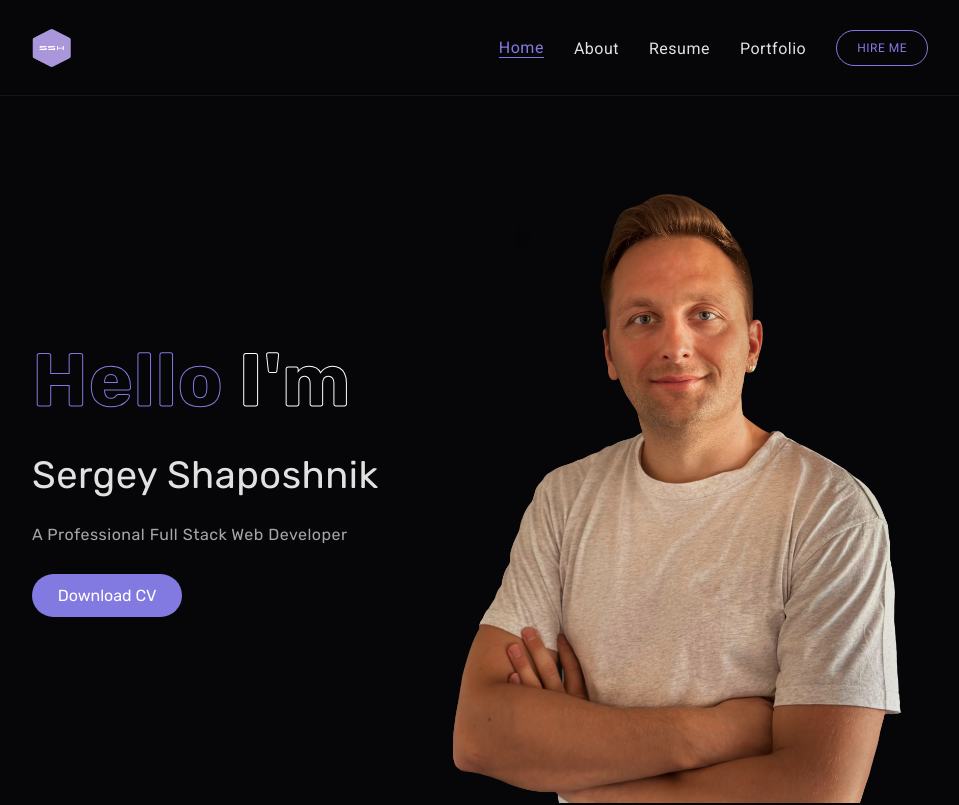
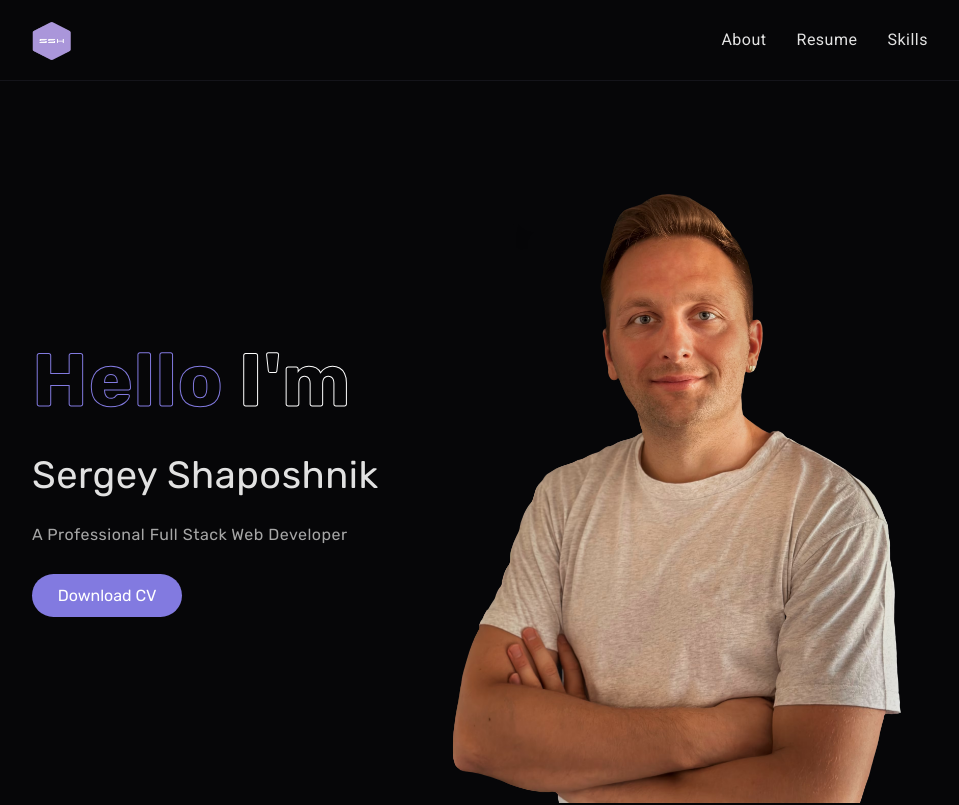
Before and after one commit to sergey-shapo/my-page, a React (Vite) app: page / in a window 1280 px wide. Shown: the top 805 px of the page, without its empty margins (160-1119 px from the left). Built offline with nearby package versions, Linux system fonts and the light colour scheme.

Commit message:
Add smoth HashLink navigation

```diff
--- a/package.json
+++ b/package.json
@@ -15,11 +15,13 @@
     "react": "^18.2.0",
     "react-dom": "^18.2.0",
     "react-router-dom": "^6.14.2",
+    "react-router-hash-link": "^2.4.3",
     "styled-components": "^6.0.5"
   },
   "devDependencies": {
     "@types/react": "^18.2.15",
     "@types/react-dom": "^18.2.7",
+    "@types/react-router-hash-link": "^2.4.6",
     "@typescript-eslint/eslint-plugin": "^6.2.0",
     "@typescript-eslint/parser": "^6.2.0",
     "@vitejs/plugin-react-swc": "^3.3.2",
--- a/src/components/BurgerMenu/BurgerMenu.tsx
+++ b/src/components/BurgerMenu/BurgerMenu.tsx
@@ -1,15 +1,17 @@
-import { NavLink } from "react-router-dom";
 import BurgerMenuStyled from "./BurgerMenuStyled";
 import { useRef } from "react";
+import { useLocation } from "react-router-dom";
+import { HashLink } from "react-router-hash-link";
 
 const BurgerMenu = (): React.ReactElement => {
+  const location = useLocation();
   const checkboxRef = useRef<HTMLInputElement>(null);
 
-  // const handleClick = () => {
-  //   if (checkboxRef.current) {
-  //     checkboxRef.current.checked = false;
-  //   }
-  // };
+  const handleClick = () => {
+    if (checkboxRef.current) {
+      checkboxRef.current.checked = false;
+    }
+  };
 
   return (
     <BurgerMenuStyled className="mobile-menu">
@@ -24,13 +26,33 @@ const BurgerMenu = (): React.ReactElement => {
       </label>
       <div className="mobile-menu__container">
         <ul className="mobile-menu__list">
-          <NavLink to="/">Home</NavLink>
-          <NavLink to="/">About</NavLink>
-          <NavLink to="/">Resume</NavLink>
-          <NavLink to="/">Portfolio</NavLink>
-          <NavLink className="contact" to="/">
+          <HashLink
+            smooth
+            to="/#about"
+            className={location.hash === "#about" ? "active" : ""}
+            onClick={handleClick}
+          >
+            About
+          </HashLink>
+          <HashLink
+            smooth
+            to="/#resume"
+            className={location.hash === "#resume" ? "active" : ""}
+            onClick={handleClick}
+          >
+            Resume
+          </HashLink>
+          <HashLink
+            smooth
+            to="/#skills"
+            className={location.hash === "#skills" ? "active" : ""}
+            onClick={handleClick}
+          >
+            Skills
+          </HashLink>
+          {/* <NavLink className="contact" to="/">
             HIRE ME
-          </NavLink>
+          </NavLink> */}
         </ul>
       </div>
     </BurgerMenuStyled>
--- a/src/components/BurgerMenu/BurgerMenuStyled.tsx
+++ b/src/components/BurgerMenu/BurgerMenuStyled.tsx
@@ -4,12 +4,22 @@ const BurgerMenuStyled = styled.nav`
   display: flex;
   align-items: center;
   justify-content: flex-end;
-  top: 0;
-  left: 0;
-  right: 0;
-  /* height: 50px; */
-  z-index: 9999999;
+  z-index: 10;
   color: white;
+
+  .open {
+    overflow: hidden;
+    overflow-y: hidden;
+  }
+
+  a {
+    padding-bottom: 2px;
+  }
+
+  .active {
+    color: ${(props) => props.theme.colors.primary};
+    border-bottom: 1px solid ${(props) => props.theme.colors.primary};
+  }
 
   .mobile-menu {
     &__btn {
@@ -20,7 +30,7 @@ const BurgerMenuStyled = styled.nav`
       width: 35px;
       height: 30px;
       cursor: pointer;
-      transition: 0.4s;
+      transition: 0.1s;
     }
 
     &__icon {
@@ -61,7 +71,7 @@ const BurgerMenuStyled = styled.nav`
       z-index: 999;
       height: 0;
       opacity: 1;
-      transition: 0.5s;
+      transition: 0.3s;
       transition-delay: 0.2s;
       overflow: hidden;
       background-color: ${(props) => props.theme.colors.bg.primary};
--- a/src/components/Main/Main.tsx
+++ b/src/components/Main/Main.tsx
@@ -13,7 +13,7 @@ const Main = (): React.ReactElement => {
 
   return (
     <MainStyled>
-      <section className="about-area">
+      <section id="about" className="about-area">
         <div className="about-heading">
           <span>Hello</span>
 
@@ -24,7 +24,7 @@ const Main = (): React.ReactElement => {
         </div>
         <img src={pic} alt="sergey posing" width={300} />
       </section>
-      <section className="resume-area">
+      <section id="resume" className="resume-area">
         <SectionHeading frontTxt="My qualifications" backgroundTxt="Resume" />
         <div className="resume-section">
           <div className="education">
@@ -57,7 +57,7 @@ const Main = (): React.ReactElement => {
           </div>
         </div>
       </section>
-      <section className="skills">
+      <section id="skills" className="skills">
         <SectionHeading frontTxt="My Expertise" backgroundTxt="Skills" />
         <div className="skills-container">
           <img
--- a/src/components/Navbar/Navbar.tsx
+++ b/src/components/Navbar/Navbar.tsx
@@ -1,18 +1,40 @@
-import { NavLink } from "react-router-dom";
+import { HashLink } from "react-router-hash-link";
+import { useLocation } from "react-router-dom"; // Importamos useLocation
+
 import NavbarStyled from "./NavbarStyled";
 
 const Navbar = (): React.ReactElement => {
+  const location = useLocation();
+
   return (
     <NavbarStyled>
-      <NavLink to="/">Home</NavLink>
-      <NavLink to="/a">About</NavLink>
-      <NavLink to="/b">Resume</NavLink>
-      <NavLink to="/c">Portfolio</NavLink>
-      <NavLink className="contact" to="/">
-        HIRE ME
-      </NavLink>
+      <HashLink
+        smooth
+        to="/#about"
+        className={location.hash === "#about" ? "active" : ""}
+      >
+        About
+      </HashLink>
+      <HashLink
+        smooth
+        to="/#resume"
+        className={location.hash === "#resume" ? "active" : ""}
+      >
+        Resume
+      </HashLink>
+      <HashLink
+        smooth
+        to="/#skills"
+        className={location.hash === "#skills" ? "active" : ""}
+      >
+        Skills
+      </HashLink>
     </NavbarStyled>
   );
 };
 
 export default Navbar;
+
+/* <NavLink className="contact" to="/">
+        HIRE ME
+      </NavLink> */
--- a/src/components/Navbar/NavbarStyled.ts
+++ b/src/components/Navbar/NavbarStyled.ts
@@ -1,6 +1,6 @@
 import styled from "styled-components";
 
-const NavbarStyled = styled.header`
+const NavbarStyled = styled.nav`
   display: flex;
   align-items: center;
   justify-content: center;
@@ -10,8 +10,13 @@ const NavbarStyled = styled.header`
   font-weight: 400;
   padding: 20px 0;
 
+  a {
+    padding-bottom: 2px;
+  }
+
   .active {
     color: ${(props) => props.theme.colors.primary};
+
     border-bottom: 1px solid ${(props) => props.theme.colors.primary};
   }
 
```
Also changed, not shown: 1 other file (tests, documents, lock files or other folders).
